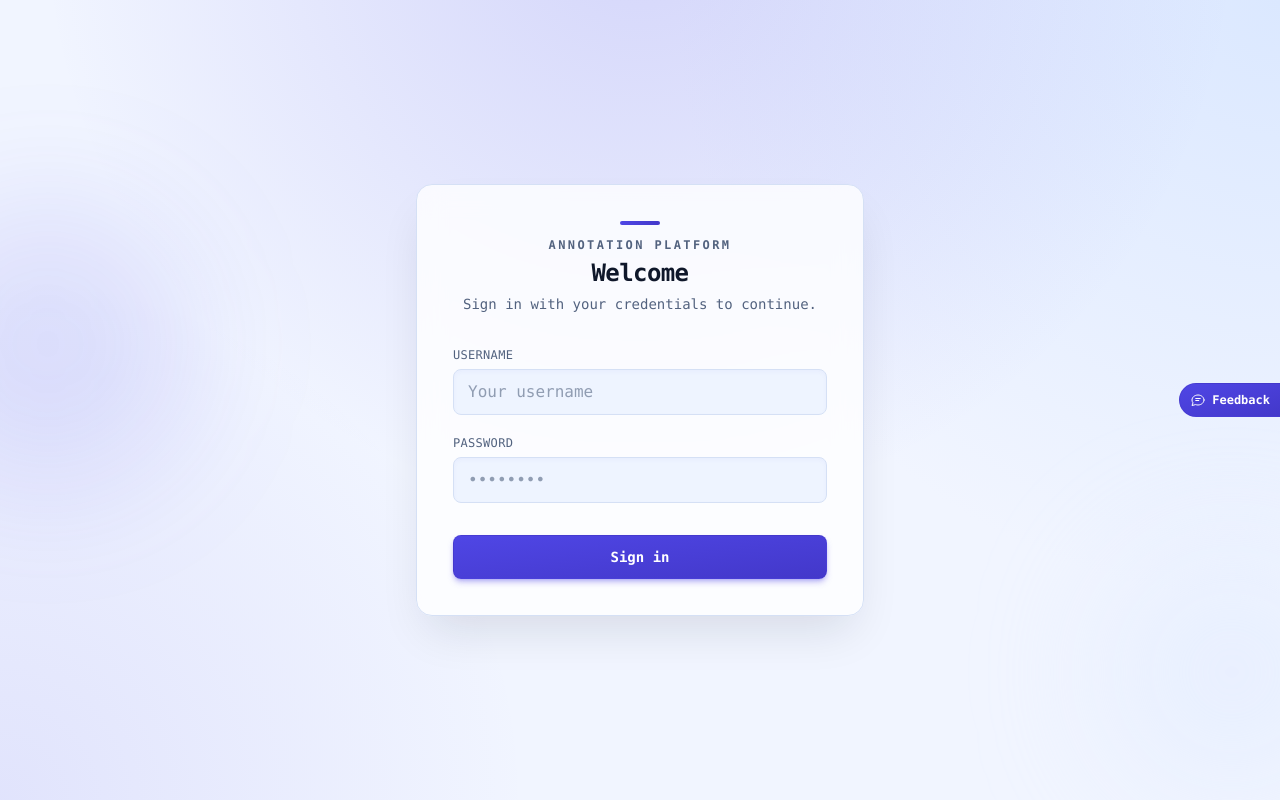
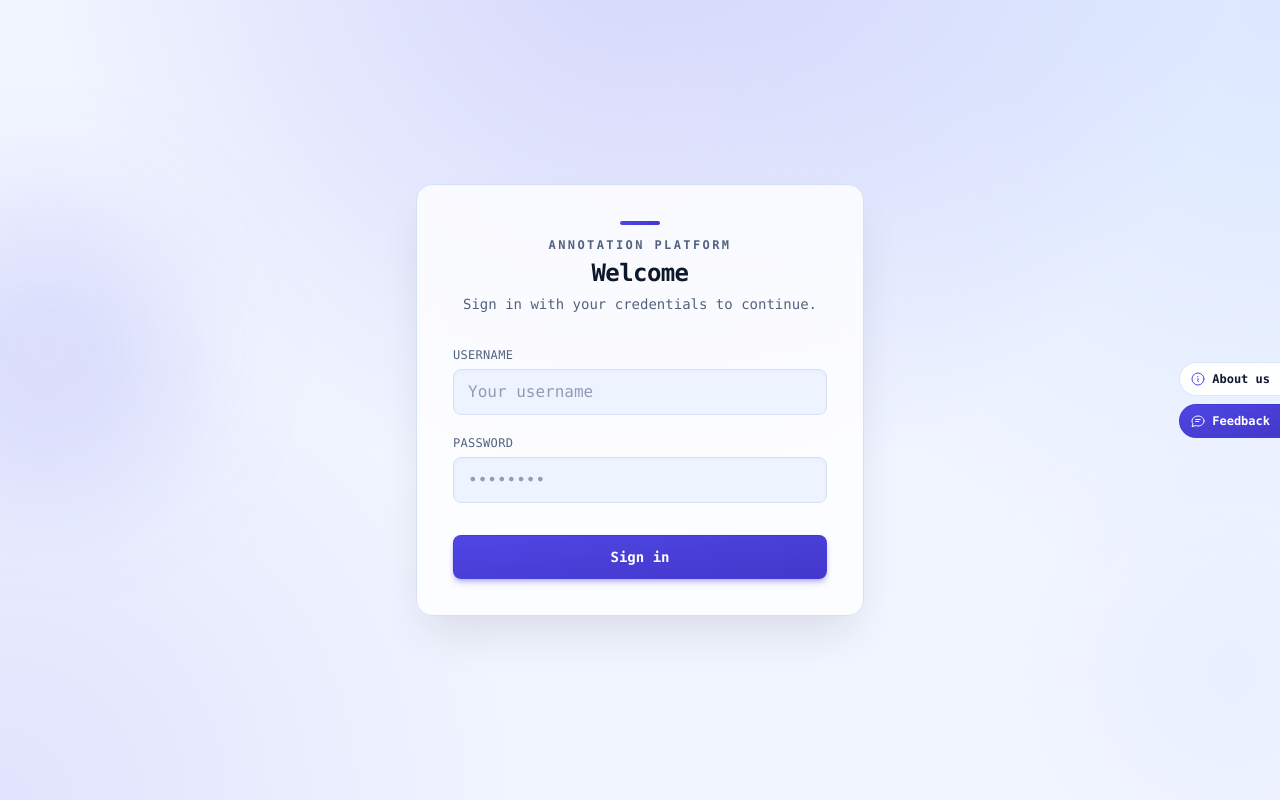
Before and after one commit to devkumarsingh-qure/annotation_platform, a React (Vite) app in the folder ui/: page /login in a window 1280 px wide. Built offline with nearby package versions, Linux system fonts and the light colour scheme; no server answers; what @qureai/react-dicom-viewer would draw is missing.

Commit message:
floating actions

```diff
--- a/ui/src/App.tsx
+++ b/ui/src/App.tsx
@@ -19,7 +19,7 @@ import Patient from "./components/Home/Patients/Patient";
 import ProjectMember from "./components/Home/Projects/Project/ProjectMembers/ProjectMember/index";
 import About from "./components/Home/About";
 import { UI_PATHS } from "./utils/urls";
-import FeedbackButton from "./components/FeedbackButton";
+import FloatingActions from "./components/FloatingActions";
 
 const THEME_STORAGE_KEY = "theme";
 try {
@@ -123,7 +123,7 @@ export default function App() {
                   </Route>
                 </Routes>
               </Menubar>
-              <FeedbackButton />
+              <FloatingActions />
             </ModalProvider>
           </AuthProvider>
         </DeviceProvider>
--- /dev/null
+++ b/ui/src/components/AboutButton/index.tsx
@@ -0,0 +1,22 @@
+import { useNavigate } from "react-router-dom";
+import InfoIcon from "../../icons/InfoIcon";
+import { UI_PATHS } from "../../utils/urls";
+
+function AboutButton() {
+  const navigate = useNavigate();
+
+  return (
+    <button
+      type="button"
+      aria-label="Open About us"
+      title="About us"
+      onClick={() => navigate(UI_PATHS.ABOUT())}
+      className="inline-flex items-center gap-1.5 rounded-l-full border border-r-0 border-[color-mix(in_srgb,var(--border)_80%,transparent)] bg-[color-mix(in_srgb,var(--surface-strong)_94%,transparent)] px-2.5 py-2 text-xs font-semibold text-[var(--text)] shadow-[0_14px_30px_-20px_color-mix(in_srgb,var(--text)_45%,transparent)] backdrop-blur-[12px] transition hover:border-[color-mix(in_srgb,var(--accent)_35%,var(--border))] hover:bg-[var(--surface-soft)] focus-visible:outline-2 focus-visible:outline-offset-2 focus-visible:outline-[var(--accent)]"
+    >
+      <InfoIcon className="size-4 shrink-0 text-[var(--accent)]" />
+      <span className="hidden sm:inline">About us</span>
+    </button>
+  );
+}
+
+export default AboutButton;
--- a/ui/src/components/FeedbackButton/index.tsx
+++ b/ui/src/components/FeedbackButton/index.tsx
@@ -8,7 +8,7 @@ function FeedbackButton() {
       aria-label="Feedback coming soon"
       title="Feedback coming soon"
       onClick={(event) => event.preventDefault()}
-      className="fixed right-0 top-1/2 z-30 inline-flex -translate-y-1/2 items-center gap-1.5 rounded-l-full border border-r-0 border-[color-mix(in_srgb,var(--accent-strong)_42%,transparent)] bg-gradient-to-br from-[var(--accent)] to-[var(--accent-strong)] px-2.5 py-2 text-xs font-semibold text-white shadow-[0_14px_30px_-18px_color-mix(in_srgb,var(--accent-strong)_85%,transparent)] transition hover:brightness-[1.05] focus-visible:outline-2 focus-visible:outline-offset-2 focus-visible:outline-[var(--accent)]"
+      className="inline-flex items-center gap-1.5 rounded-l-full border border-r-0 border-[color-mix(in_srgb,var(--accent-strong)_42%,transparent)] bg-gradient-to-br from-[var(--accent)] to-[var(--accent-strong)] px-2.5 py-2 text-xs font-semibold text-white shadow-[0_14px_30px_-18px_color-mix(in_srgb,var(--accent-strong)_85%,transparent)] transition hover:brightness-[1.05] focus-visible:outline-2 focus-visible:outline-offset-2 focus-visible:outline-[var(--accent)]"
     >
       <FeedbackIcon className="size-4 shrink-0" />
       <span className="hidden sm:inline">Feedback</span>
--- /dev/null
+++ b/ui/src/components/FloatingActions/index.tsx
@@ -0,0 +1,13 @@
+import AboutButton from "../AboutButton";
+import FeedbackButton from "../FeedbackButton";
+
+function FloatingActions() {
+  return (
+    <div className="fixed right-0 top-1/2 z-30 flex -translate-y-1/2 flex-col items-end gap-2">
+      <AboutButton />
+      <FeedbackButton />
+    </div>
+  );
+}
+
+export default FloatingActions;
--- a/ui/src/components/Menubar/Profile/index.tsx
+++ b/ui/src/components/Menubar/Profile/index.tsx
@@ -1,5 +1,4 @@
 import { useContext, useState } from "react";
-import { useNavigate } from "react-router-dom";
 import ProfileIcon from "../../../icons/ProfileIcon";
 import { AuthContext } from "../../../contexts/auth/authContext";
 import SettingsIcon from "../../../icons/SettingsIcon";
@@ -9,11 +8,8 @@ import Backdrop from "../../Backdrop";
 import UploadIcon from "../../../icons/UploadIcon";
 import { ModalContext } from "../../../contexts/modal/modalContext";
 import Theme from "../Theme";
-import InfoIcon from "../../../icons/InfoIcon";
-import { UI_PATHS } from "../../../utils/urls";
 
 function Profile() {
-    const navigate = useNavigate();
     const { user, logout } = useContext(AuthContext);
     const { setIsFileUploadOpen } = useContext(ModalContext);
     const [isOpen, setIsOpen] = useState(false);
@@ -21,11 +17,6 @@ function Profile() {
     const handleUpload = () => {
         setIsOpen(false);
         setIsFileUploadOpen(true);
-    };
-
-    const handleAbout = () => {
-        setIsOpen(false);
-        navigate(UI_PATHS.ABOUT());
     };
 
     return (
@@ -65,7 +56,6 @@ function Profile() {
                             </div>
                         ) : null}
                         <Theme variant="menu" onToggle={() => setIsOpen(false)} />
-                        <MenuItem icon={<InfoIcon className="size-5" />} label="About us" onClick={handleAbout} />
                         <MenuItem icon={<SettingsIcon className="size-5" />} label="Settings" onClick={() => { }} />
                         <MenuItem icon={<LogoutIcon className="size-5" />} label="Log out" onClick={() => logout()} />
                     </div>
```
